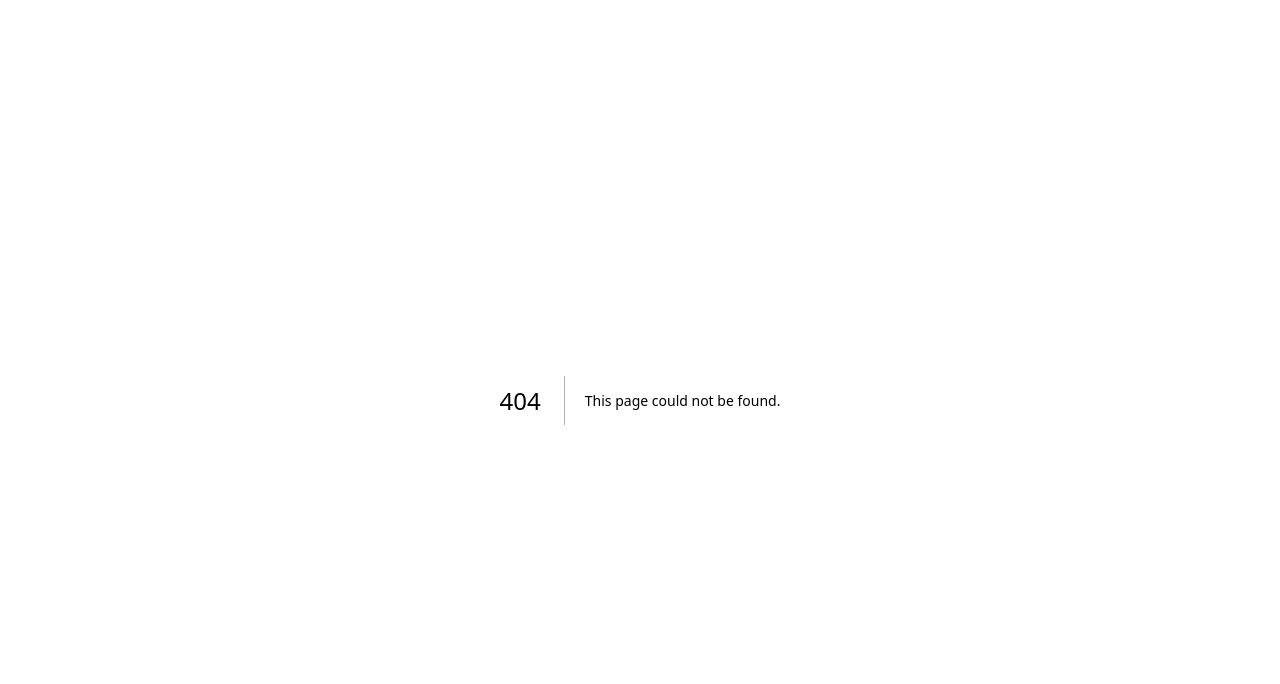
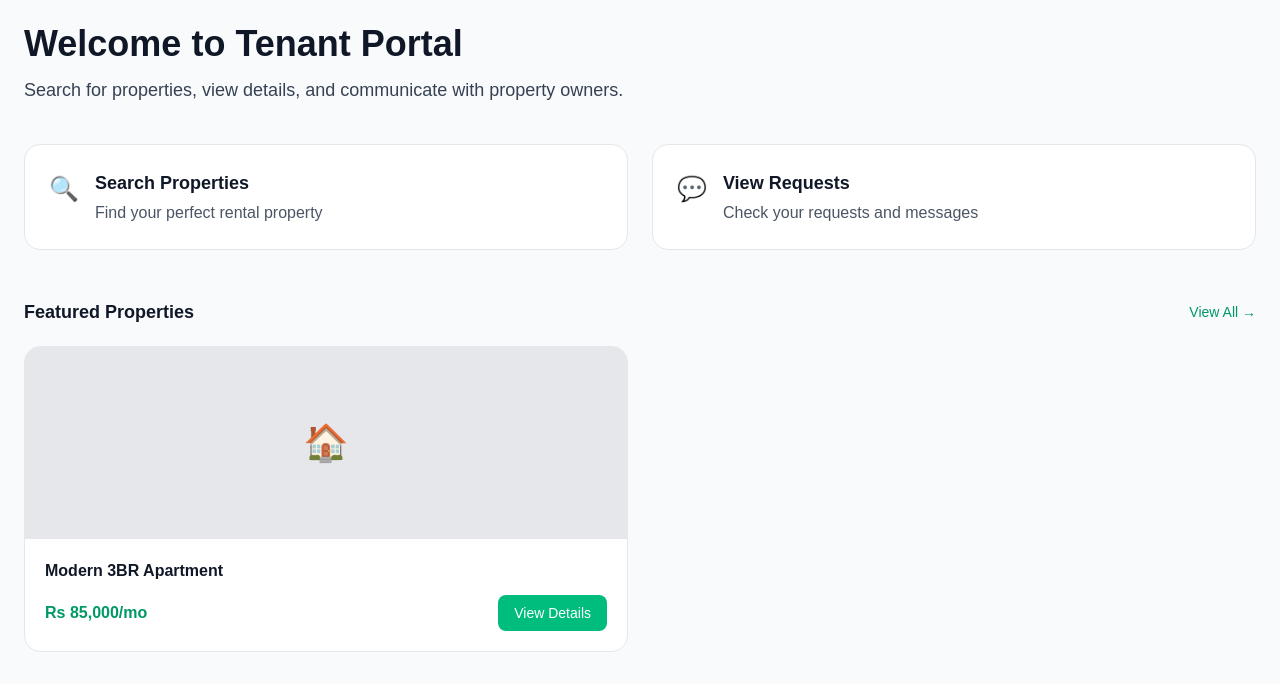
Before and after one commit to Xbisma/Rentmate, a Next.js app in the folder frontend/: page /tenant/dashboard in a window 1280 px wide. Before the commit this address had no page. Shown: the top 684 px of the page. Built offline with nearby package versions, Linux system fonts and the light colour scheme.

Commit message:
Implemented tenant dashboard by Ayesha

```diff
--- /dev/null
+++ b/frontend/app/tenant/dashboard/page.js
@@ -0,0 +1,247 @@
+"use client";
+
+import { useSearchParams } from "next/navigation";
+import Link from "next/link";
+import { useState } from "react";
+
+function PropertyDetailDashboard() {
+  const images = [
+    "https://images.pexels.com/photos/1643383/pexels-photo-1643383.jpeg",
+    "https://images.pexels.com/photos/259962/pexels-photo-259962.jpeg",
+    "https://images.pexels.com/photos/106399/pexels-photo-106399.jpeg",
+    "https://images.pexels.com/photos/271624/pexels-photo-271624.jpeg",
+  ];
+
+  const [current, setCurrent] = useState(0);
+  const [showCallModal, setShowCallModal] = useState(false);
+  const [showRequestModal, setShowRequestModal] = useState(false);
+
+  const nextImg = () => setCurrent((current + 1) % images.length);
+  const prevImg = () =>
+    setCurrent((current - 1 + images.length) % images.length);
+
+  return (
+    <div className="min-h-screen bg-gray-50 p-4 sm:p-6">
+      <div className="max-w-6xl mx-auto">
+        <h1 className="text-3xl font-bold mb-8 text-gray-900">
+          Welcome to Tenant Portal
+        </h1>
+
+        {/* IMAGE SLIDER */}
+        <div className="relative max-w-4xl mx-auto rounded-2xl overflow-hidden shadow-lg mb-8">
+          <button
+            onClick={prevImg}
+            className="absolute left-4 top-1/2 -translate-y-1/2 bg-black/30 text-white w-10 h-10 rounded-full flex items-center justify-center hover:bg-black/50 transition"
+            aria-label="Previous image"
+          >
+            ‹
+          </button>
+
+          <img
+            src={images[current]}
+            className="w-full h-auto transition-opacity duration-300"
+            alt="Property"
+            onError={(e) => (e.currentTarget.src = "/placeholder.jpg")}
+          />
+
+          <button
+            onClick={nextImg}
+            className="absolute right-4 top-1/2 -translate-y-1/2 bg-black/30 text-white w-10 h-10 rounded-full flex items-center justify-center hover:bg-black/50 transition"
+            aria-label="Next image"
+          >
+            ›
+          </button>
+        </div>
+
+        {/* DETAILS */}
+        <div className="grid lg:grid-cols-3 gap-6">
+          <div className="lg:col-span-2 bg-white p-6 rounded-2xl shadow-sm border border-gray-200">
+            <h2 className="text-xl font-semibold mb-4 text-gray-900">Overview</h2>
+            <ul className="space-y-2 text-gray-700">
+              <li><span className="font-medium">Type:</span> House</li>
+              <li><span className="font-medium">Price:</span> PKR 1.25 Lakh</li>
+              <li><span className="font-medium">Location:</span> Top City 1, Islamabad</li>
+            </ul>
+          </div>
+
+          <div className="space-y-3">
+            <button className="w-full bg-emerald-500 hover:bg-emerald-600 text-white py-3 rounded-xl font-medium transition shadow hover:shadow-md">
+              WhatsApp
+            </button>
+
+            <button
+              onClick={() => setShowCallModal(true)}
+              className="w-full bg-teal-600 hover:bg-teal-700 text-white py-3 rounded-xl font-medium transition shadow hover:shadow-md"
+            >
+              Call
+            </button>
+
+            <button
+              onClick={() => setShowRequestModal(true)}
+              className="w-full bg-gray-900 hover:bg-gray-800 text-white py-3 rounded-xl font-medium transition shadow hover:shadow-md"
+            >
+              Send Request
+            </button>
+          </div>
+        </div>
+      </div>
+
+      {/* CALL MODAL */}
+      {showCallModal && (
+        <div className="fixed inset-0 bg-black/50 flex items-center justify-center z-50 p-4">
+          <div className="bg-white w-full max-w-md rounded-2xl p-6 relative shadow-2xl">
+            <button
+              onClick={() => setShowCallModal(false)}
+              className="absolute top-4 right-4 text-gray-500 hover:text-gray-700 text-2xl"
+            >
+              ✕
+            </button>
+
+            <h2 className="text-2xl font-bold text-center mb-5 text-gray-900">
+              Contact Agent
+            </h2>
+
+            <div className="text-center mb-6">
+              <p className="text-lg font-semibold text-gray-900">Muhammad Fahad</p>
+              <p className="text-gray-600">Vip Properties</p>
+            </div>
+
+            <div className="flex items-center justify-between border-t border-gray-200 pt-4">
+              <div className="flex items-center gap-3">
+                <span className="text-2xl">📱</span>
+                <div>
+                  <p className="text-sm text-gray-500">Mobile</p>
+                  <p className="text-emerald-600 font-semibold">+92-3334236181</p>
+                </div>
+              </div>
+
+              <button
+                onClick={() => navigator.clipboard.writeText("+923334236181")}
+                className="flex items-center gap-1 text-emerald-600 font-medium hover:text-emerald-700"
+              >
+                📋 Copy
+              </button>
+            </div>
+          </div>
+        </div>
+      )}
+
+      {/* REQUEST MODAL */}
+      {showRequestModal && (
+        <div className="fixed inset-0 bg-black/50 flex items-center justify-center z-50 p-4">
+          <div className="bg-white w-full max-w-md rounded-2xl p-6 relative shadow-2xl">
+            <button
+              onClick={() => setShowRequestModal(false)}
+              className="absolute top-4 right-4 text-gray-500 hover:text-gray-700 text-2xl"
+            >
+              ✕
+            </button>
+
+            <h2 className="text-2xl font-bold mb-4 text-gray-900">
+              Send Request
+            </h2>
+
+            <label className="block text-sm font-medium mb-1 text-gray-700">
+              Request Type
+            </label>
+            <select className="w-full border border-gray-300 rounded-xl p-3 mb-4 focus:ring-2 focus:ring-emerald-200 focus:border-emerald-500 outline-none">
+              <option value="">Select type</option>
+              <option value="inquiry">Inquiry</option>
+              <option value="maintenance">Maintenance</option>
+            </select>
+
+            <label className="block text-sm font-medium mb-1 text-gray-700">
+              Message
+            </label>
+            <textarea
+              rows={4}
+              className="w-full border border-gray-300 rounded-xl p-3 mb-4 focus:ring-2 focus:ring-emerald-200 focus:border-emerald-500 outline-none"
+              placeholder="Write your message here..."
+            />
+
+            <button className="w-full bg-emerald-600 hover:bg-emerald-700 text-white py-3 rounded-xl font-medium transition shadow hover:shadow-md">
+              Send Request
+            </button>
+          </div>
+        </div>
+      )}
+    </div>
+  );
+}
+
+function TenantHomeDashboard() {
+  return (
+    <div className="bg-gray-50 min-h-screen p-4 sm:p-6">
+      <div className="max-w-7xl mx-auto">
+        <h2 className="text-3xl md:text-4xl font-bold mb-3 text-gray-900">
+          Welcome to Tenant Portal
+        </h2>
+
+        <p className="text-gray-700 mb-10 text-lg max-w-3xl">
+          Search for properties, view details, and communicate with property owners.
+        </p>
+
+        <div className="grid md:grid-cols-2 gap-6 mb-12">
+          <Link
+            href="/tenant/search"
+            className="bg-white border border-gray-200 rounded-2xl p-6 flex gap-4 items-start hover:shadow-md transition-all duration-200 hover:-translate-y-0.5"
+          >
+            <span className="text-2xl mt-1">🔍</span>
+            <div>
+              <h3 className="font-semibold text-lg text-gray-900">Search Properties</h3>
+              <p className="text-gray-600 mt-1">Find your perfect rental property</p>
+            </div>
+          </Link>
+
+          <Link
+            href="/tenant/requests"
+            className="bg-white border border-gray-200 rounded-2xl p-6 flex gap-4 items-start hover:shadow-md transition-all duration-200 hover:-translate-y-0.5"
+          >
+            <span className="text-2xl mt-1">💬</span>
+            <div>
+              <h3 className="font-semibold text-lg text-gray-900">View Requests</h3>
+              <p className="text-gray-600 mt-1">Check your requests and messages</p>
+            </div>
+          </Link>
+        </div>
+
+        <div className="flex justify-between items-center mb-5">
+          <h3 className="text-lg font-semibold text-gray-900">Featured Properties</h3>
+          <Link
+            href="/tenant/search"
+            className="text-sm text-emerald-600 font-medium hover:text-emerald-700 flex items-center gap-1"
+          >
+            View All →
+          </Link>
+        </div>
+
+        <div className="grid md:grid-cols-2 gap-6">
+          <div className="bg-white border border-gray-200 rounded-2xl overflow-hidden hover:shadow-md transition">
+            <div className="h-48 bg-gray-200 flex items-center justify-center">
+              <span className="text-4xl">🏠</span>
+            </div>
+            <div className="p-5">
+              <h4 className="font-semibold text-gray-900">Modern 3BR Apartment</h4>
+              <div className="flex justify-between items-center mt-3">
+                <span className="text-emerald-600 font-bold">Rs 85,000/mo</span>
+                <Link
+                  href="/tenant/dashboard?from=property"
+                  className="bg-emerald-500 hover:bg-emerald-600 text-white px-4 py-2 rounded-lg text-sm font-medium transition"
+                >
+                  View Details
+                </Link>
+              </div>
+            </div>
+          </div>
+        </div>
+      </div>
+    </div>
+  );
+}
+
+export default function DashboardPage() {
+  const params = useSearchParams();
+  const fromProperty = params.get("from") === "property";
+
+  return fromProperty ? <PropertyDetailDashboard /> : <TenantHomeDashboard />;
+}
```
